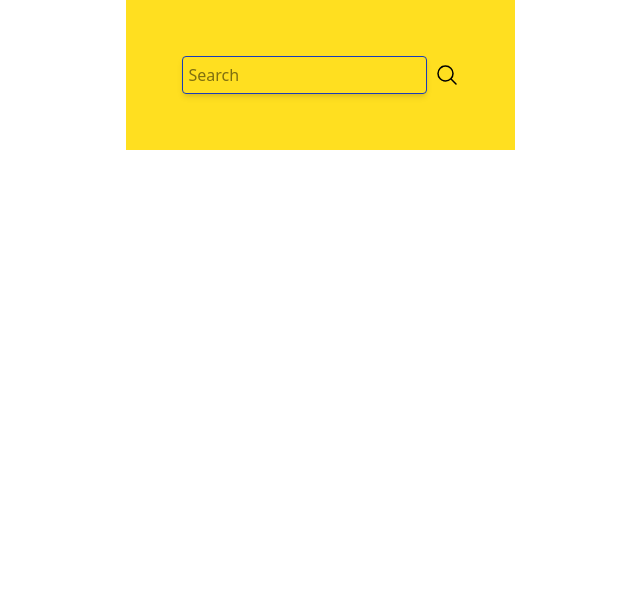
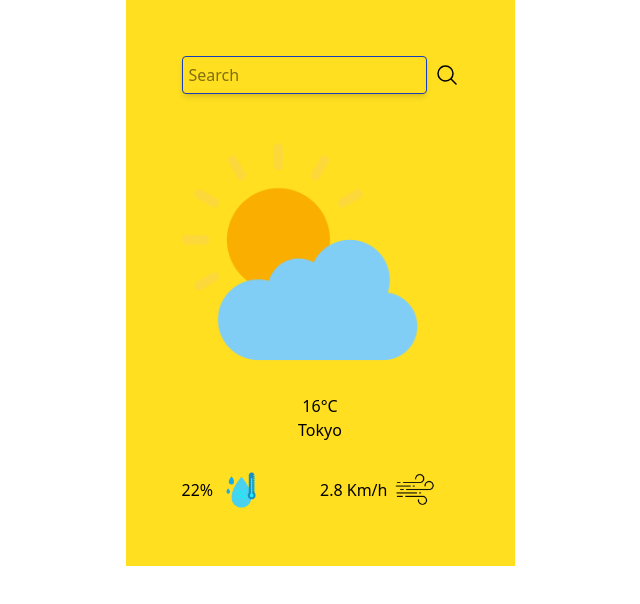
Before and after one commit to neilmrtngamboa/weather, a React (Vite) app: page / in a window 1280 px wide. Shown: the top 604 px of the page, without its empty margins (320-960 px from the left). Built offline with nearby package versions, Linux system fonts and the light colour scheme.

Commit message:
Added weather details and changed the wind img

```diff
--- a/src/Components/Weather.jsx
+++ b/src/Components/Weather.jsx
@@ -1,4 +1,8 @@
 import React from 'react'
+import clearWeather from '../assets/Images/clear.png'
+import humidIcon from '../assets/Images/humid.png'
+import windIcon from '../assets/Images/wind.png'
+
 
 const Weather = () => {
     return (
@@ -11,6 +15,26 @@ const Weather = () => {
                             <path stroke-linecap="round" stroke-linejoin="round" d="m21 21-5.197-5.197m0 0A7.5 7.5 0 1 0 5.196 5.196a7.5 7.5 0 0 0 10.607 10.607Z" />
                         </svg>
                     </div>
+                    <img src={clearWeather} alt="clear" className='mt-10' style={{width:'15rem',height:'15rem'}} />
+                    <div className='text-center mt-5'>
+                        <p>16°C</p>
+                        <p>Tokyo</p>
+                    </div>
+
+                    <div className='grid grid-cols-2 mt-7'>
+
+                        <div className='flex gap-2'>
+                            <p className='my-auto'>22%</p>
+                            <img src={humidIcon} alt="humid" style={{width:'2.5rem', height:'2.5rem'}} />
+                        </div>
+
+                        <div className='flex gap-2'>
+                            <p className='my-auto'>2.8 Km/h</p>
+                            <img src={windIcon} alt="wind" style={{width:'2.5rem', height:'2.5rem'}} />
+                        </div>
+
+                    </div>
+
 
                 </div>
 
```
Also changed, not shown: src/assets/Images/wind.png.
